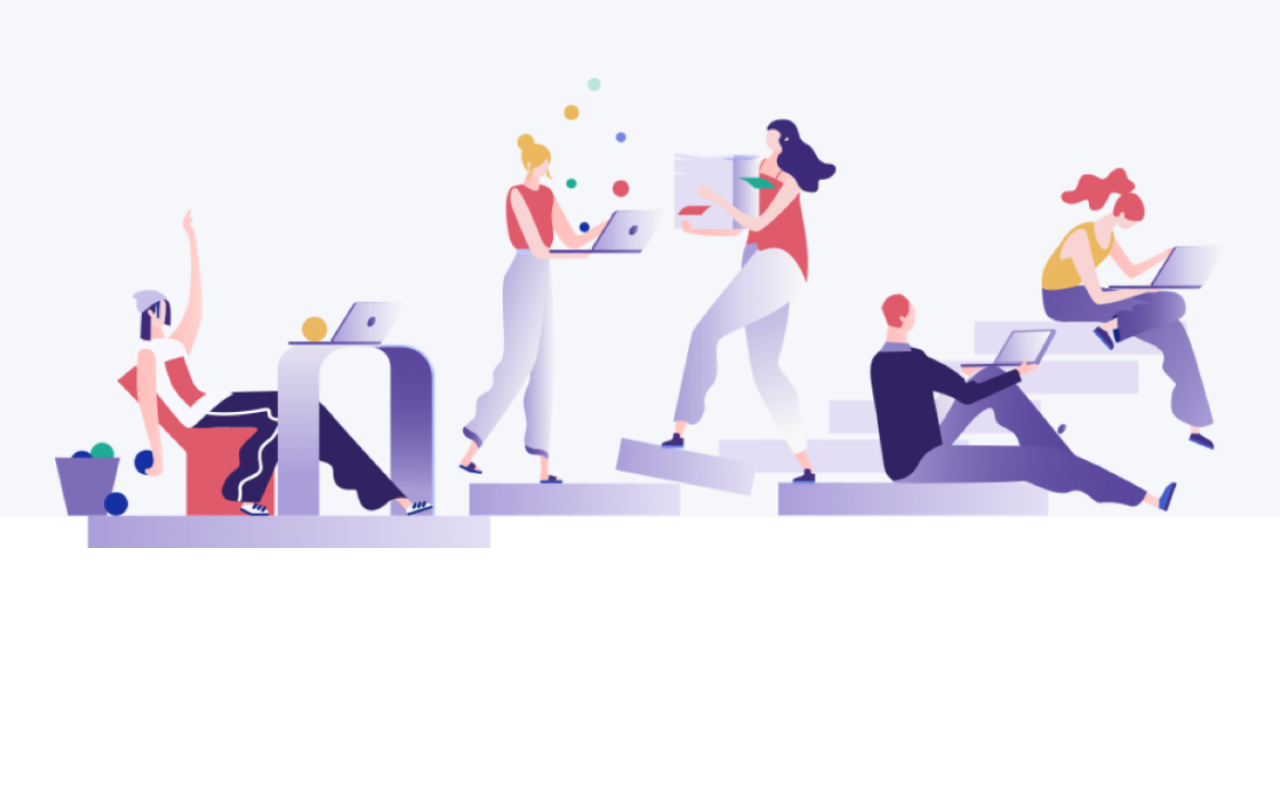
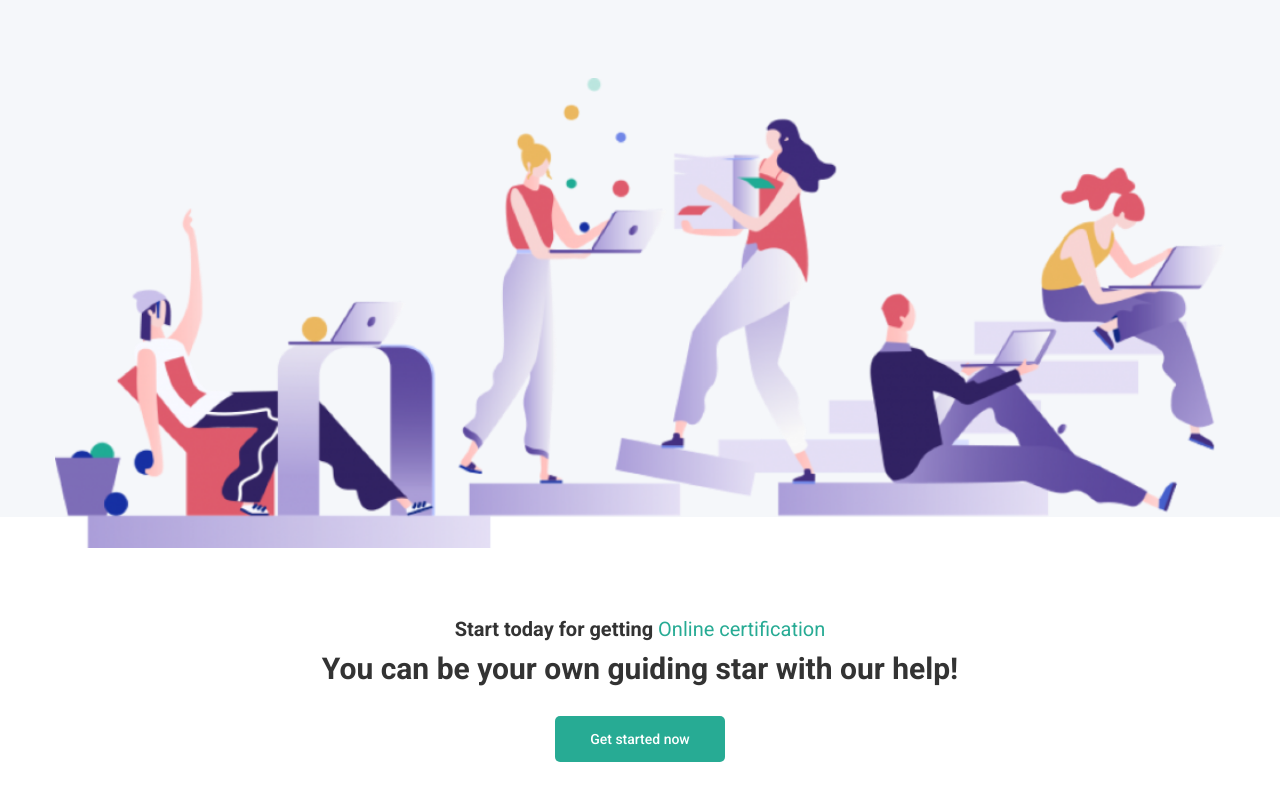
Before and after one commit to Pierfran992/proj-html-vuejs, a Vue app: page / in a window 1280 px wide. Shown: the part 4980-5780 px from the top of the page. Before the commit the page ends 5697 px from the top, so only its background shows below. Built offline with nearby package versions, Linux system fonts and the light colour scheme.

Commit message:
Completato lo sviluppo della SectionStarted;

```diff
--- a/src/components/SectionStarted.vue
+++ b/src/components/SectionStarted.vue
@@ -6,7 +6,16 @@ export default {
 
 <template>
     <section>
+        <div class="container">
+            <!-- titoli della section -->
+            <h4>Start today for getting <span>Online certification</span></h4>
+            <h3>You can be your own guiding star with our help!</h3>
 
+            <!-- bottone per l'iscrizione -->
+            <div class="button">
+                Get started now
+            </div>
+        </div>
     </section>
 </template>
 
@@ -17,4 +26,32 @@ export default {
 section {
     padding: 100px 0;
 }
+
+.container {
+    text-align: center;
+    color: $fontPrimaryColor;
+
+    h4 {
+        font-size: 20px;
+
+        span {
+            color: $fontSecondaryColor;
+            font-weight: 400;
+        }
+    }
+
+    h3 {
+        font-size: 30px;
+        margin-top: 10px;
+    }
+
+    .button {
+        @include button();
+        margin: 30px auto 0 auto;
+
+        &:hover {
+            background-color: $firstColor;
+        }
+    }
+}
 </style>
```
